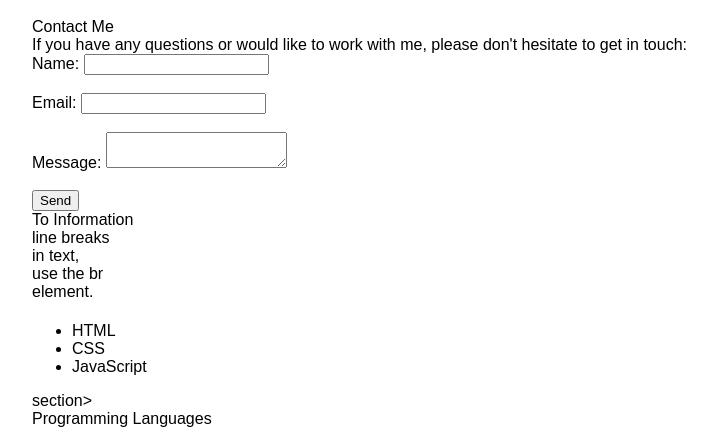
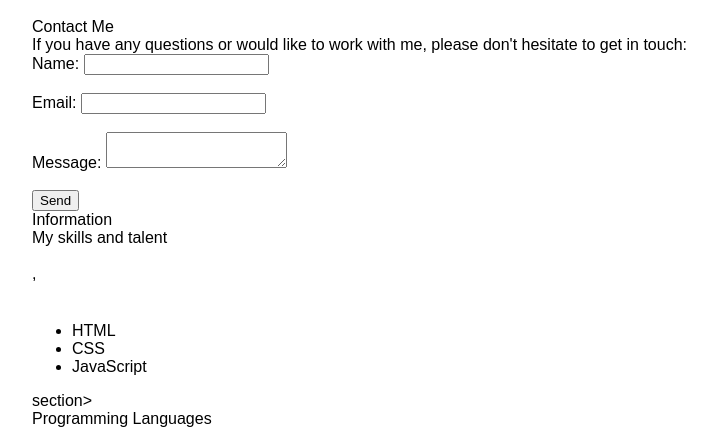
Before and after one commit to Abucay27/profile, a plain HTML site: page index.html in a window 1280 px wide. Shown: the part 352-793 px from the top of the page, without its empty margins (108-825 px from the left). Drawn offline with Linux system fonts and the light colour scheme.

Commit message:
Update index.html

```diff
--- a/index.html
+++ b/index.html
@@ -89,8 +89,8 @@
     </form>
 
 <div></div>
-
-            <p>To Information <br> line breaks<br> in text,<br> use the br<br> element.</p>
+            <h7>Information </h7>
+            <p>My skills and talent <br> <br> ,<br><br></p>
 
             <section id="Skills">
     <h4></h3>
```
